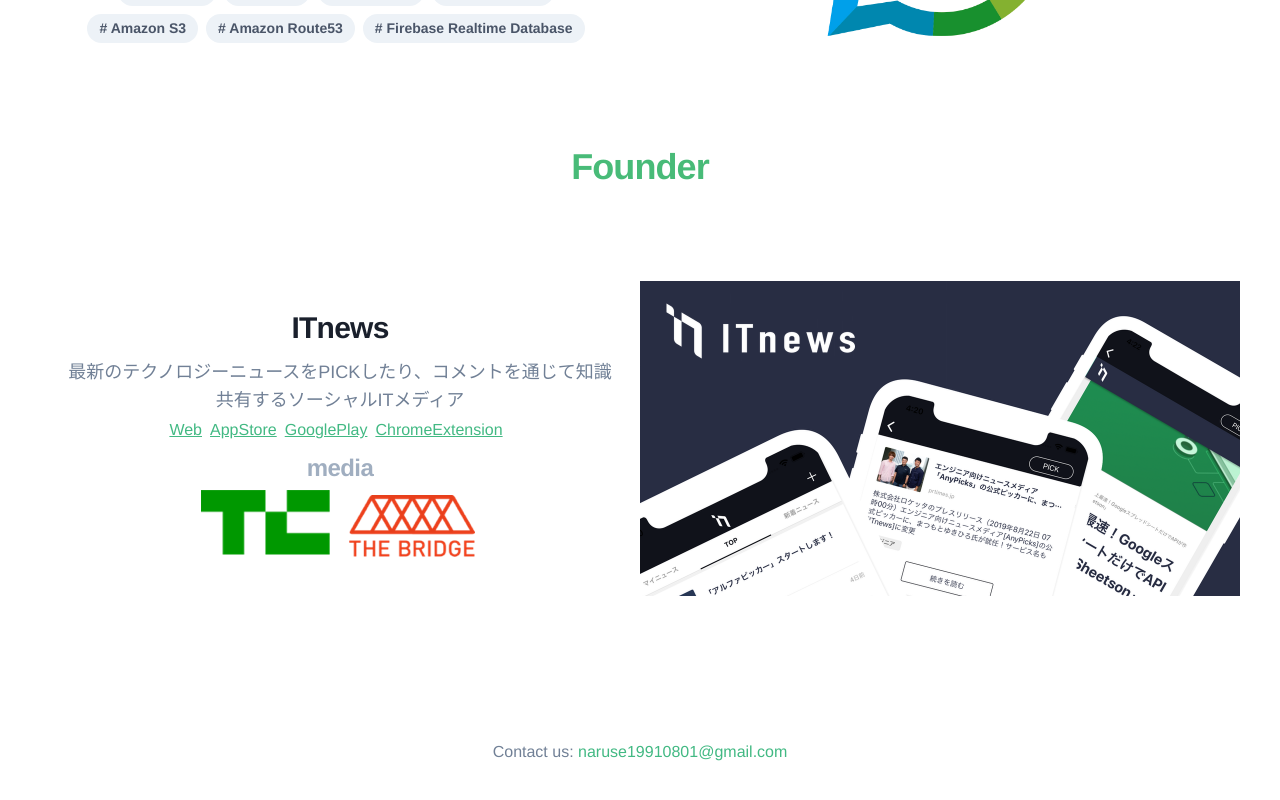
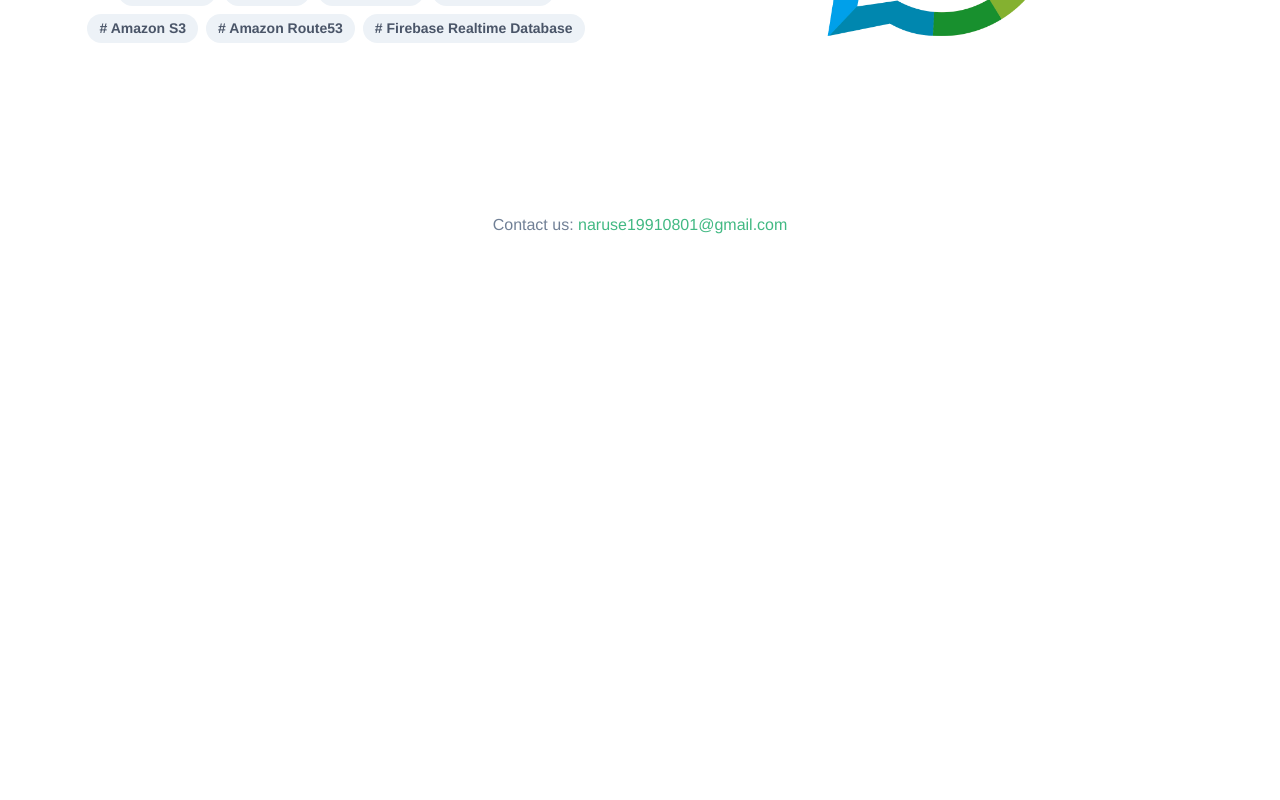
Before and after one commit to ryy/portfolio, a Vue app: page / in a window 1280 px wide. Shown: the part 3852-4652 px from the top of the page. After the commit the page ends 4137 px from the top, so only its background shows below. Built offline with nearby package versions, Linux system fonts and the light colour scheme.

Commit message:
Add empty msg

```diff
--- a/src/components/HelloWorld.vue
+++ b/src/components/HelloWorld.vue
@@ -369,45 +369,6 @@
               <img class="relative mx-auto" width="300" src="../assets/chameleon_chat.jpg" alt="">
             </div>
           </div>
-
-          <div id="portfolio" class="mt-20 text-center">
-            <h2 class="text-2xl tracking-tight leading-10 font-extrabold text-gray-900 sm:text-5xl sm:leading-none md:text-4xl">
-              <span class="text-green-500">Founder</span>
-            </h2>
-          </div>
-          <div class="relative mt-12 sm:mt-16 lg:mt-24 lg:grid lg:grid-cols-2 lg:gap-8 lg:items-center">
-            <div class="relative">
-              <h4 class="text-2xl leading-8 font-extrabold text-gray-900 tracking-tight sm:text-3xl sm:leading-9">
-                ITnews
-              </h4>
-              <ul class="mt-3 text-lg leading-7 text-gray-600 list-disc list-inside">
-                <li>最新のテクノロジーニュースをPICKしたり、コメントを通じて知識共有するソーシャルITメディア</li>
-              </ul>
-              <div class="px-1 py-1">
-                <a href="https://itnews.org/" target="_blank" class="left-auto mr-2 underline">Web</a>
-                <a href="https://apps.apple.com/app/id1445990059" target="_blank" class="left-auto mr-2 underline">AppStore</a>
-                <a href="https://play.google.com/store/apps/details?id=jp.co.rocketa.raptor.production" target="_blank" class="left-auto mr-2 underline">GooglePlay</a>
-                <a href="https://chrome.google.com/webstore/detail/itnews-pick%E3%83%9C%E3%82%BF%E3%83%B3/hkjlmecmcnliieakaedbljdnilojflla" target="_blank" class="left-auto mr-2 underline">ChromeExtension</a>
-              </div>
-              <div class="px-1 py-1">
-                <span class="sm:text-2xl leading-8 font-extrabold text-gray-500 tracking-tight sm:leading-9">
-                  media
-                </span>
-              </div>
-              <ul class="inline-flex" >
-                <a href="https://jp.techcrunch.com/2019/05/09/rocketa-fundraising/" target="_blank" class="mr-2">
-                  <img src="/tc.png">
-                </a>
-                <a href="https://thebridge.jp/2019/05/rocketa-angel-round-funding-for-anypicks" target="_blank">
-                  <img src="/tb.png">
-                </a>
-              </ul>
-            </div>
-
-            <div class="mt-10 -mx-4 relative lg:mt-0">
-              <img class="relative mx-auto" src="../assets/itnews.png" alt="">
-            </div>
-          </div>
         </div>
       </div>
     </div>
```
